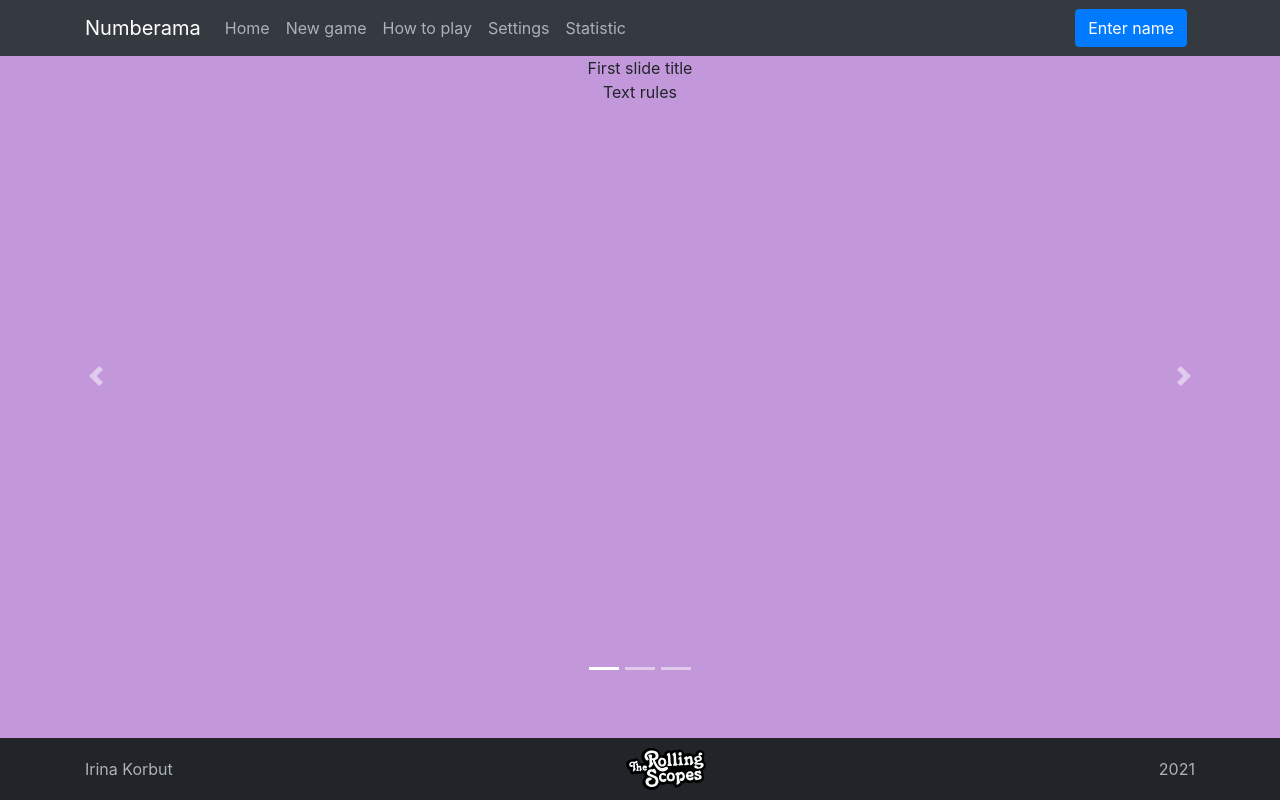
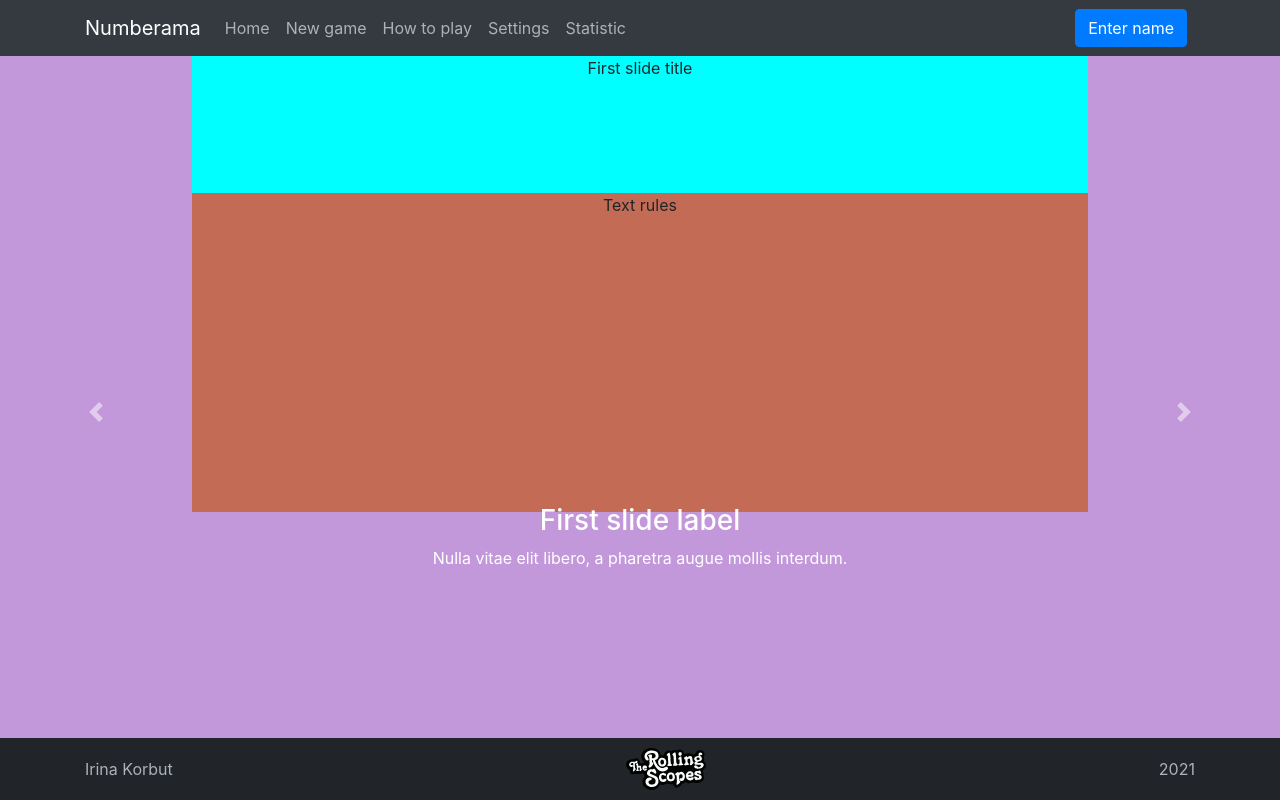
Before and after one commit to IrinaKorbut/react-game, a React (Create React App) app in the folder my-app/: page /rules in a window 1280 px wide. Built offline with nearby package versions, Linux system fonts and the light colour scheme.

Commit message:
refactor: change styles for slider

```diff
--- a/my-app/src/Components/Rules_page.jsx
+++ b/my-app/src/Components/Rules_page.jsx
@@ -1,3 +1,5 @@
+import './Rules_page.scss'
+
 export const Rules_page = (props) => {
     return (
         <div className='rules-page'>
--- a/my-app/src/Components/Rules_page.scss
+++ b/my-app/src/Components/Rules_page.scss
@@ -1,4 +1,5 @@
 .rules-page {
+    margin: 0 auto;
     text-align: center;
     width: 70%;
     height: 80%;
@@ -6,10 +7,13 @@
     &__title {
         width: 100%;
         height: 30%;
+        background-color: aqua;
     }
 
     &__text {
         width: 100%;
         height: 70%;
+        background-color: rgb(196, 107, 85);
+
     }
 }
--- a/my-app/src/Components/Slider.scss
+++ b/my-app/src/Components/Slider.scss
@@ -1,5 +1,9 @@
 .slider {
-    height: 80%;
+    height: 89%;
+
+    .carousel-inner {
+        height: 80%;
+    }
 
     &__item {
         height: 100%;
```
